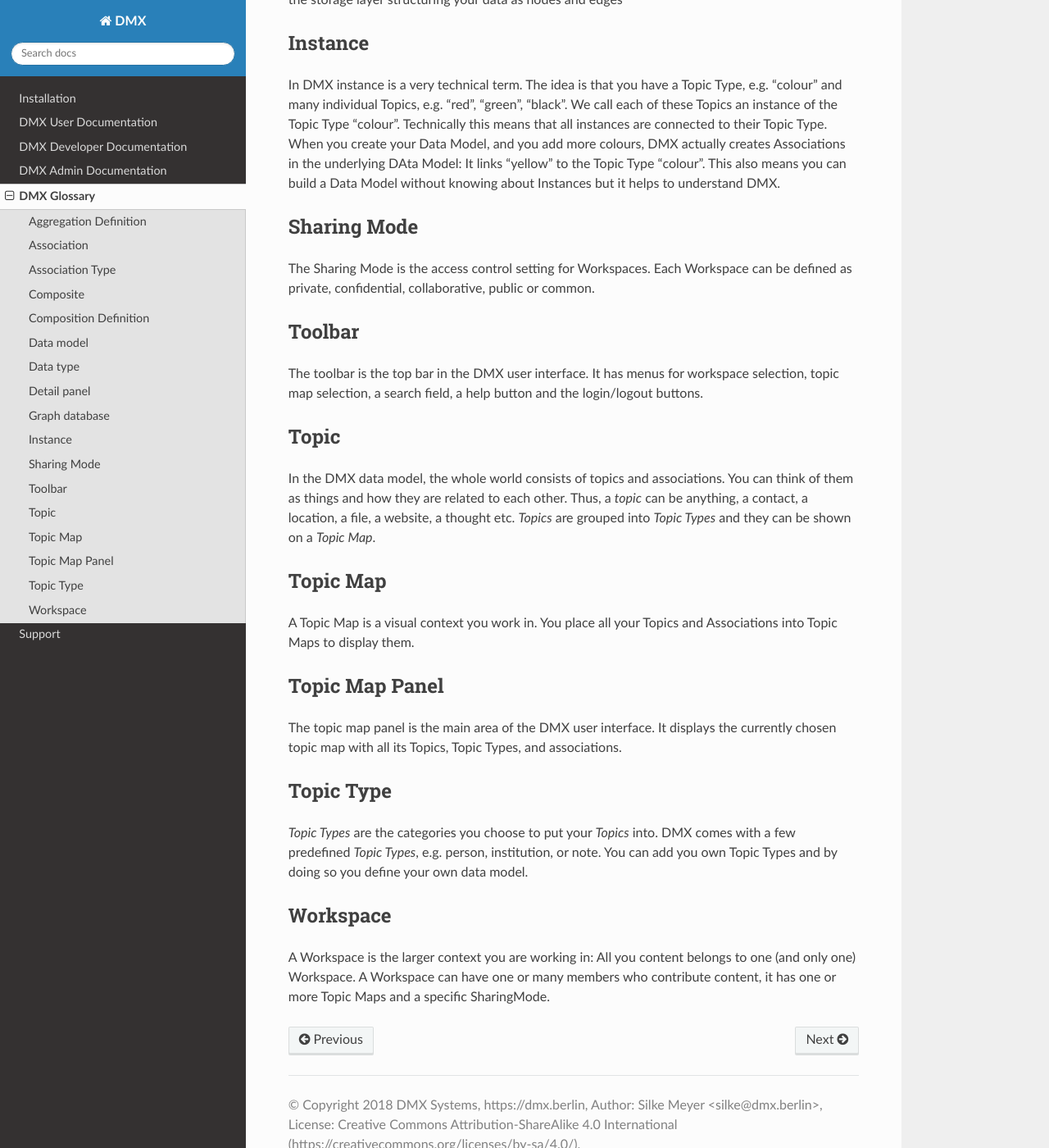
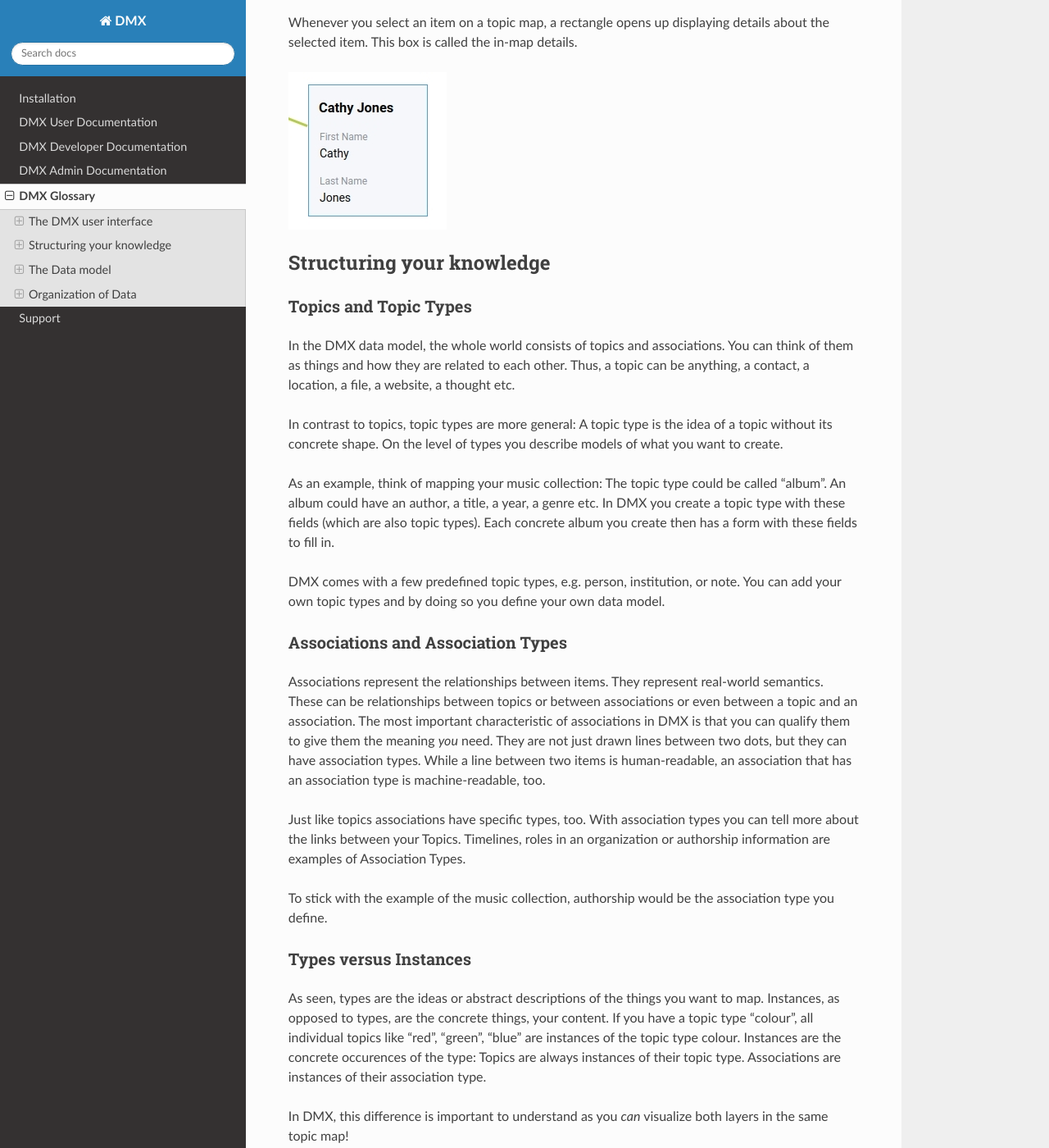
Before and after one commit to dmx-systems/dmx-documentation, a Sphinx documentation site: the page built from docs/glossary.rst, in a window 1280 px wide and 1400 px high, scrolled down 1276 px. Shown: the whole window at 82% size. Built offline with Sphinx 7.4.7 and the Read the Docs theme 2.0.0, drawn with Linux system fonts in a browser that asks for light colours; some of the changed text lies outside the part shown.

Commit message:
Started to rewrite the glossary

```diff
--- a/docs/glossary.rst
+++ b/docs/glossary.rst
@@ -1,91 +1,175 @@
 .. _glossary-label:
 
-===============
+############
 DMX Glossary
+############
+
+**********************
+The DMX user interface
+**********************
+
+.. _glossary-topic-map-panel-label:
+
+Topic Map Panel
 ===============
 
-The glossary entries are in alphabetical order. You might want to start to read about Topics, Associations, and Topic Types though.
+The topic map panel is the main area of the DMX user interface.
+It displays the currently chosen topic map.
 
-Aggregation Definition
-----------------------
+.. image:: _static/topic-map-panel.jpg
 
-DO WE NEED THIS? loose dependency of the Child Type to its Parent Type
+.. _glossary-toolbar-label:
 
-Association
------------
+Toolbar
+=======
+The toolbar is the top bar in the DMX user interface.
+It has menus for workspace selection, topic map selection, a search field, a help button and the login/logout buttons.
 
-Associations represent the relationships between your Topics. The most important characteristics of associations in DMX is that you can qualify them so that they get the meaning you need (see Association Types).
+.. image:: _static/complete-toolbar.jpg
 
-Association Type
-----------------
+.. _glossary-detail-panel-label:
 
-Just like Topics Associations have specific types, too. With Association Types you can tell more about the links between your Topics. Timelines or authorship information are examples of Association Types.
+Detail panel
+============
 
-Composite
----------
+The detail panel is located the right side of the screen.
+It has four different tabs:
+The first one shows details about the selected item and offers an edit and save button at the very bottom.
+The second one, called "Related", lets you explore every that is related to this item.
+*Number 3 and 4 are to be completed....*
 
-A composite is a data type that allows you to store complex types of data. FIXME
-a type which composes or aggregates other types in a cardinality of one or many
+.. image:: _static/detail-panel.jpg
 
-Composition Definition
-------------------------
+.. _glossary-in-map-details-label:
 
-DO WE NEED THIS? strong, direct dependency of the Child Type to the Parent Type
+In-map Details
+==============
 
-Data model
-----------
+Whenever you select an item on a topic map, a rectangle opens up displaying details about the selected item.
+This box is called the in-map details.
+
+.. image:: _static/in-map-details.jpg
+
+**************************
+Structuring your knowledge
+**************************
+
+.. _glossary-topics-and-topic-types-label:
+
+Topics and Topic Types
+======================
+In the DMX data model, the whole world consists of topics and associations.
+You can think of them as things and how they are related to each other.
+Thus, a topic can be anything, a contact, a location, a file, a website, a thought etc.
+
+In contrast to topics, topic types are more general:
+A topic type is the idea of a topic without its concrete shape.
+On the level of types you describe models of what you want to create.
+
+As an example, think of mapping your music collection:
+The topic type could be called "album".
+An album could have an author, a title, a year, a genre etc.
+In DMX you create a topic type with these fields (which are also topic types).
+Each concrete album you create then has a form with these fields to fill in.
+
+DMX comes with a few predefined topic types, e.g. person, institution, or note.
+You can add your own topic types and by doing so you define your own data model.
+
+.. _glossary-associations-and-association-types-label:
+
+Associations and Association Types
+==================================
+
+Associations represent the relationships between items.
+They represent real-world semantics.
+These can be relationships between topics or between associations or even between a topic and an association.
+The most important characteristic of associations in DMX is that you can qualify them to give them the meaning *you* need.
+They are not just drawn lines between two dots, but they can have association types.
+While a line between two items is human-readable, an association that has an association type is machine-readable, too.
+
+Just like topics associations have specific types, too.
+With association types you can tell more about the links between your Topics.
+Timelines, roles in an organization or authorship information are examples of Association Types.
+
+To stick with the example of the music collection, authorship would be the association type you define.
 
 
-Data type
-----------
+.. _glossary-types-versus-instances-label:
 
-Topic Types can be of different data types which means they can have different characteristics. They can be numbers, text, Boolean (yes/no), or composites. With composites you can model more complex contexts (see above).
+Types versus Instances
+======================
 
-Detail panel
-------------
-The detail panel is located the right side of the screen. It shows details about a selected item (Topic, Topic Type or association). It has an edit button at the very bottom.
+As seen, types are the ideas or abstract descriptions of the things you want to map.
+Instances, as opposed to types, are the concrete things, your content.
+If you have a topic type "colour", all individual topics like "red", "green", "blue" are instances of the topic type colour.
+Instances are the concrete occurences of the type:
+Topics are always instances of their topic type.
+Associations are instances of their association type.
 
-Graph database
----------------
+In DMX, this difference is important to understand as you *can* visualize both layers in the same topic map!
 
-the storage layer structuring your data as nodes and edges
+.. _glossary-data-model-label:
 
-Instance
---------
+**************
+The Data model
+**************
 
-In DMX instance is a very technical term. The idea is that you have a Topic Type, e.g. "colour" and many individual Topics, e.g. "red", "green", "black". We call each of these Topics an instance of the Topic Type "colour". Technically this means that all instances are connected to their Topic Type. When you create your Data Model, and you add more colours, DMX actually creates Associations in the underlying DAta Model: It links "yellow" to the Topic Type "colour". This also means you can build a Data Model without knowing about Instances but it helps to understand DMX.
+.. _glossary-simple-data-types-label:
 
+Simple Data types
+=================
+
+Every topic or association has a data type.
+They are six different data types in DMX.
+Four of them are so-called **simple** types:
+
+* **text:** This is the default data type and it contains a text string.
+* **number:** An example is "year".
+* **boolean:** yes/no resp. true/false
+* **html:**
+
+.. _glossary-composites-and-composition-definitions-label:
+
+Composites and Composition Definitions
+======================================
+
+The two other data types are **composites**.
+
+tbd...
+
+.. _glossary-sharing-mode-label:
 
 Sharing Mode
-------------
+============
 
-The Sharing Mode is the access control setting for Workspaces. Each Workspace can be defined as private, confidential, collaborative, public or common.
+The Sharing Mode is the access control setting for workspaces.
+Each workspace can be defined as private, confidential, collaborative, public or common.
+Read more about the implications of the five sharing modes in the :ref:`User Guide <workspaces-collaboration-acl-label>`.
 
-Toolbar
--------
-The toolbar is the top bar in the DMX user interface. It has menus for workspace selection, topic map selection, a search field, a help button and the login/logout buttons.
+.. _glossary-organization-of-data-label:
 
+********************
+Organization of Data
+********************
 
-Topic
------
-In the DMX data model, the whole world consists of topics and associations. You can think of them as things and how they are related to each other. Thus, a *topic* can be anything, a contact, a location, a file, a website, a thought etc. *Topics* are grouped into *Topic Types* and they can be shown on a *Topic Map*.
+.. _glossary-database-label:
 
+Database
+========
+The database contains your knowledge at large. Everything you enter is saved in the database until you delete it. The predefined data structures DMX comes with are in there as well.
+
+.. _glossary-topic-map-label:
 
 Topic Map
----------
-A Topic Map is a visual context you work in. You place all your Topics and Associations into Topic Maps to display them.
+=========
+A topic map represents an individual working situation.
+The user chooses what is relevant to the current context and visualizes it by revealing the relevant topics and associations from the database in a topic map.
+Thus it shows a situation-based selection of the whole database content.
 
-Topic Map Panel
----------------
-
-The topic map panel is the main area of the DMX user interface. It displays the currently chosen topic map with all its Topics, Topic Types, and associations.
-
-Topic Type
-----------
-*Topic Types* are the categories you choose to put your *Topics* into. DMX comes with a few predefined *Topic Types*, e.g. person, institution, or note. You can add you own Topic Types and by doing so you define your own data model.
-
+.. _glossary-workspace-label:
 
 Workspace
----------
-
-A Workspace is the larger context you are working in: All you content belongs to one (and only one) Workspace. A Workspace can have one or many members who contribute content, it has one or more Topic Maps and a specific SharingMode.
+=========
+Workspaces are the highest level of content organization as each topic and association is part of *one* workspace.
+A workspace can have one or many members who have access to its content.
+This feature makes workspaces the basis of collaboration.
--- a/docs/index.rst
+++ b/docs/index.rst
@@ -8,6 +8,9 @@
 
 WORK IN PROGRESS!!!
 ###################
+
+When editing, please write a sentence per line.
+This makes viewing diffs much easier.
 
 .. toctree::
    :maxdepth: 2
```
Also changed, not shown: docs/user.rst (+95 -24 lines), docs/_static/complete-toolbar.jpg (added), docs/_static/detail-panel.jpg (added), docs/_static/in-map-details.jpg (added), docs/_static/topic-map-panel.jpg (added).
